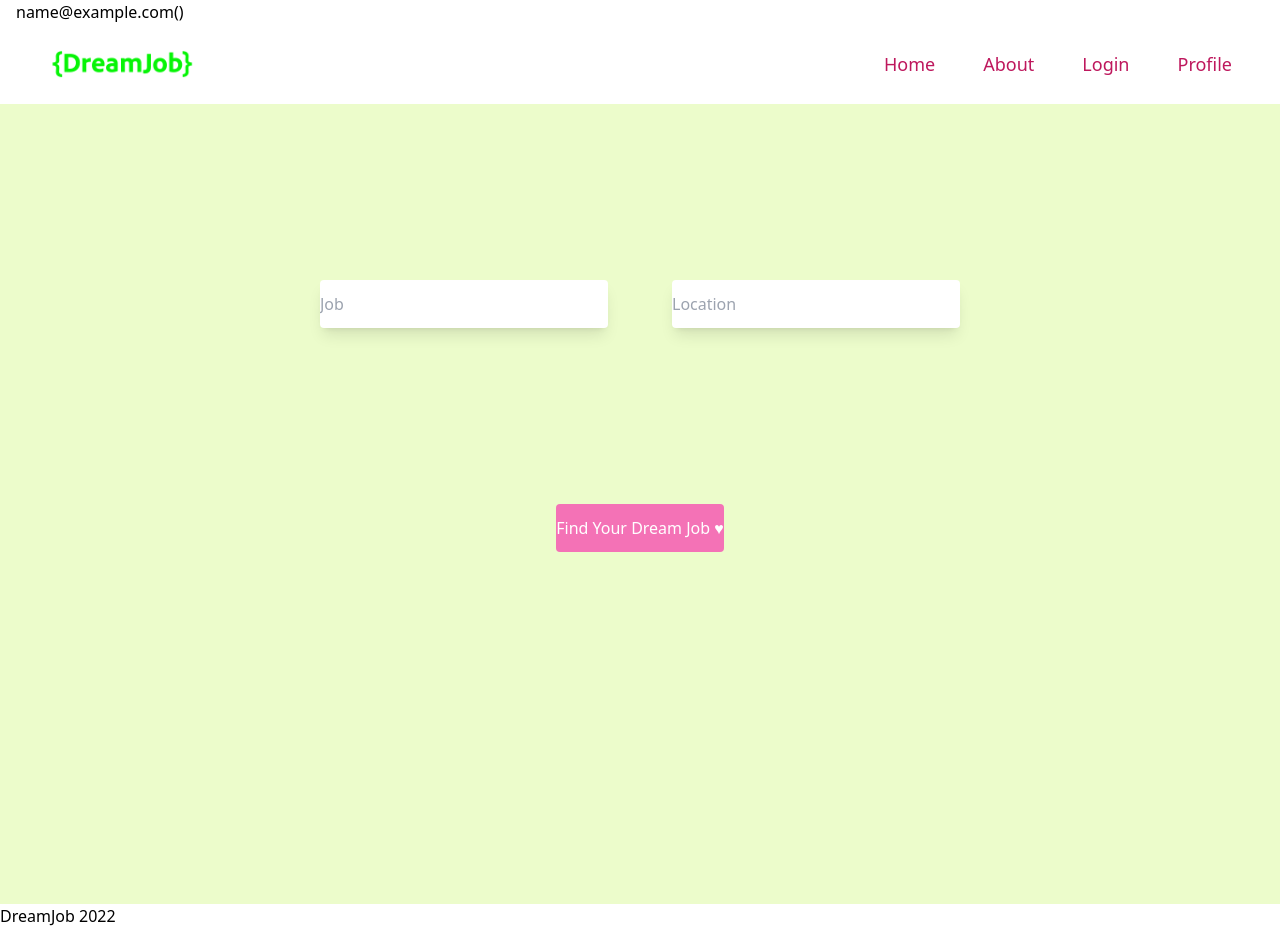
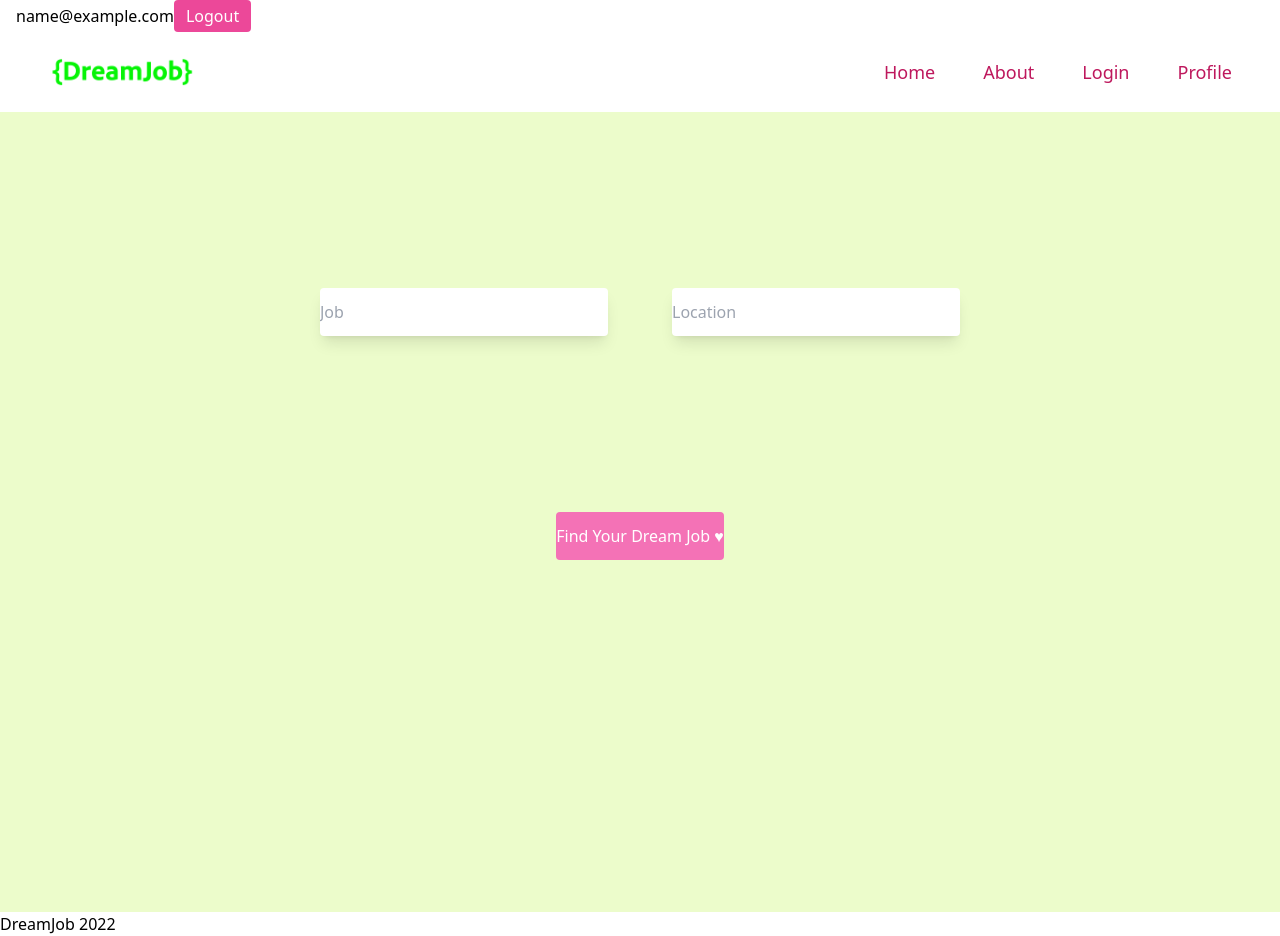
Before and after one commit to imanchamileva/project, a React (Create React App) app: page /login in a window 1280 px wide. Both pictures are taken after typing "name@example.com", "Sample123" into the empty fields and a click on the button "SIGN IN". Built offline with nearby package versions, Linux system fonts and the light colour scheme.

Commit message:
login redux done

```diff
--- a/src/App.js
+++ b/src/App.js
@@ -1,19 +1,15 @@
 import Footer from "./components/Footer";
 // import SearchBar from "./components/SearchBar";
-import Data from './assets/data.json'
 import SearchJob from "./components/SearchJob";
 import { BrowserRouter as Router, Link, Routes, Route } from "react-router-dom";
-import Jobs from './components/Jobs';
 import Login from './Pages/Login';
 import About from './components/About';
 import JobOffers from "./components/JobOffers";
 import logo2 from "./assets/logo2.png";
 import { useDispatch } from 'react-redux'
 import { useSelector } from 'react-redux'
-import Logout from './Pages/Logout'
-import { useState } from 'react'
-import { logout } from './components/features/loginSlice'
-import { useNavigate } from 'react-router-dom';
+import { logout, setUserName } from './components/features/loginSlice'
+
 
 
 
@@ -21,15 +17,18 @@ function App() {
 
 
   const dispatch = useDispatch();
-  const user = useSelector((state) => state.user.value)
-  const [loggedIn, setLoggedIn] = useState('')
+  const isLogin = useSelector((state) => state.user.isLogin);
+  const userName = useSelector((state) => state.user.userName);
 
 
-  const handleSubmit = (e) => {
 
-    setLoggedIn('lala')
+  const logoutHandler = (e) => {
+
+
     e.preventDefault();
-    { dispatch(logout({ name: '' })) }
+    { dispatch(logout()) }
+    { dispatch(setUserName({ name: '' })) }
+    // { dispatch(buitton()) }
     <Link to='/' className="cursor-pointer"></Link>
   }
 
@@ -41,9 +40,9 @@ function App() {
 
       <div className="pl-4">
 
-        {user.name}
-
-        ({loggedIn ? <button onClick={handleSubmit} className="bg-pink-500 text-white px-3 py-1 rounded cursor-pointer">Logout</button> : ''})
+        {userName.name}
+        {isLogin ? (
+          <button onClick={logoutHandler} className="bg-pink-500 text-white px-3 py-1 rounded cursor-pointer">Logout</button>) : ''}
       </div>
 
       <Router>
--- a/src/Pages/Login.js
+++ b/src/Pages/Login.js
@@ -1,11 +1,12 @@
 import React from 'react';
-import { Link } from 'react-router-dom';
 import { useState } from 'react'
 //usedispatch to modify values of our states
 import { useDispatch } from 'react-redux'
 //
-import { login, logout } from '../components/features/loginSlice'
+import { login, logout, setUserName } from '../components/features/loginSlice'
 import { useNavigate } from 'react-router-dom';
+import { useSelector } from 'react-redux'
+
 
 const Login = (props) => {
 
@@ -15,16 +16,18 @@ const Login = (props) => {
     //     message: "Welcome, Iman !",
     // };
 
+    const isLogin = useSelector((state) => state.user.isLogin);
+    const userName = useSelector((state) => state.user.userName);
     const navigate = useNavigate();
     const [username, setUsername] = useState('');
     const [password, setPassword] = useState('');
-    const [showMail, setShowMail] = useState('');
     const dispatch = useDispatch();
 
 
     const handleSubmit = (e) => {
         e.preventDefault();
-        {dispatch(login({ name :username})) }
+        { dispatch(login()) }
+        { dispatch(setUserName({ name: username })) }
         navigate('/')
     }
 
--- a/src/components/features/loginSlice.js
+++ b/src/components/features/loginSlice.js
@@ -1,26 +1,32 @@
 import { createSlice } from "@reduxjs/toolkit";
 
-const initialStateValue = { value: { name: "" } }
+const initialState = {
+    userName: "",
+    isLogin: false
+}
 
 export const loginSlice = createSlice({
     //state
-    initialState: { value: initialStateValue },
+    initialState: initialState,
     name: 'user',
     //reducers
     reducers: {
         //actions
         //state holds the info about the current and previous value of the state
         // action is an obj which contains a payload and type, payload:obj that u may pass  in information that u may wanna use when changing the state(+/- arg in a funct u use to change info)
-        login: (state, action) => {
+        login: (state) => {
             // to change user, we change value with what we get from payload
-            state.value = action.payload;
+            state.isLogin = true;
 
         },
         logout: (state) => {
-            state.value = initialStateValue;
+            state.isLogin = false;
+        },
+        setUserName(state, action) {
+            state.userName = action.payload;
         }
     }
 })
 
-export const { login, logout } = loginSlice.actions
+export const { login, logout, setUserName } = loginSlice.actions
 export default loginSlice.reducer;
```
